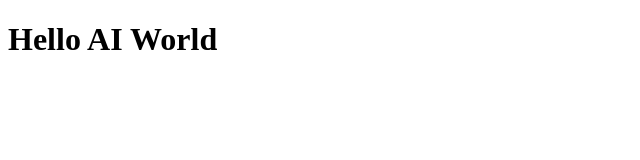
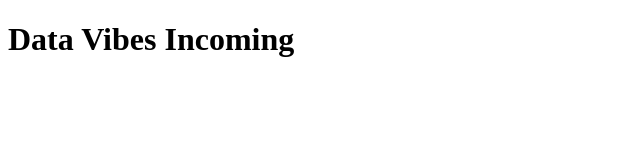
Before and after one commit to slchase/data_askhow, a website: page index.html in a window 1280 px wide. Shown: the whole page, without its empty margins (0-640 px from the left). Drawn offline with Linux system fonts and the light colour scheme.

```diff
--- a/index.html
+++ b/index.html
@@ -7,5 +7,6 @@
 </head>
 <body>
     <h1>Hello AI World</h1>
+    <script src="script.js"></script>
 </body>
 </html>
--- /dev/null
+++ b/script.js
@@ -0,0 +1,2 @@
+console.log("Vibing with AskHow Data!");
+document.querySelector("h1").textContent = "Data Vibes Incoming";
```
Also changed, not shown: package.json (added, +26 -0 lines), 2 other files.
